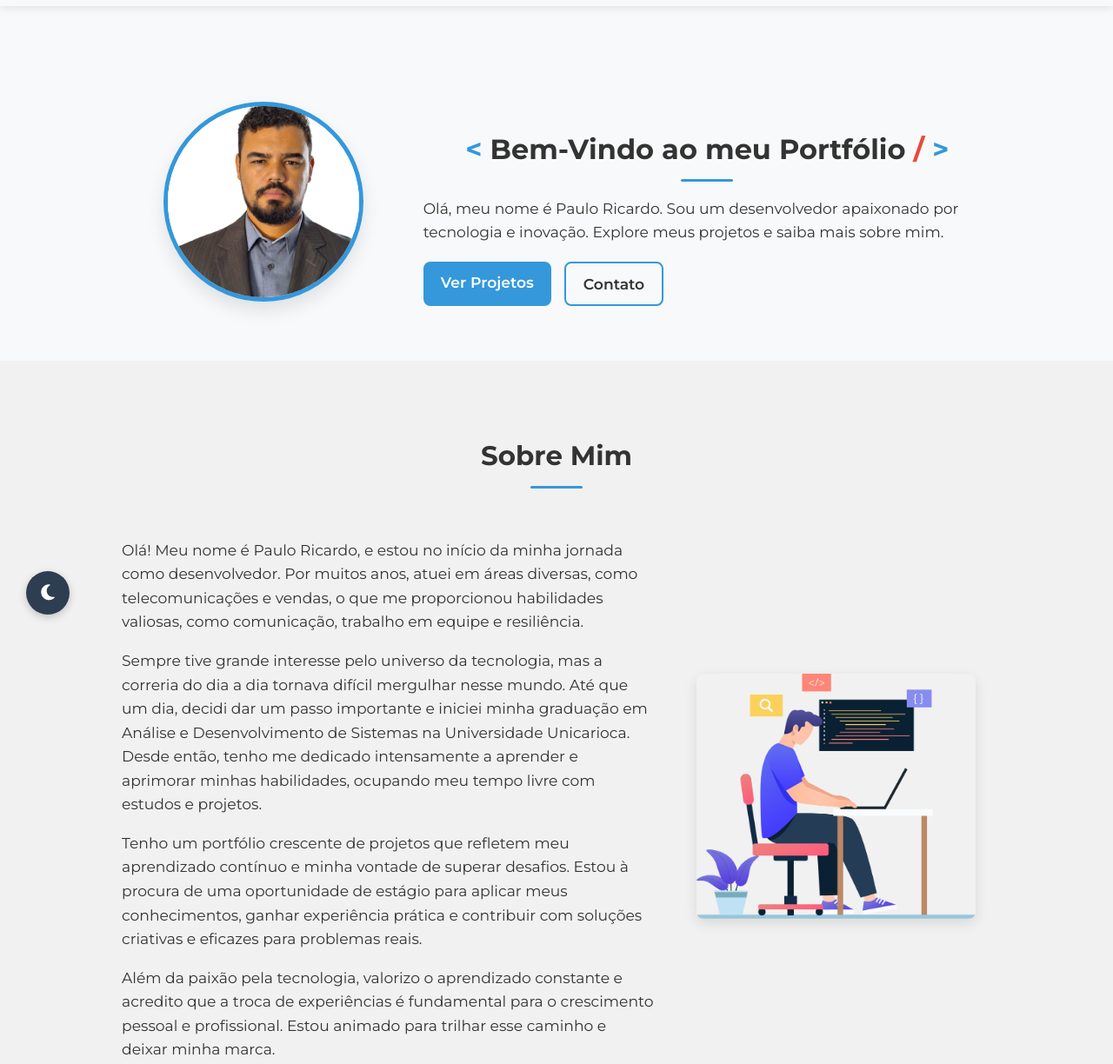
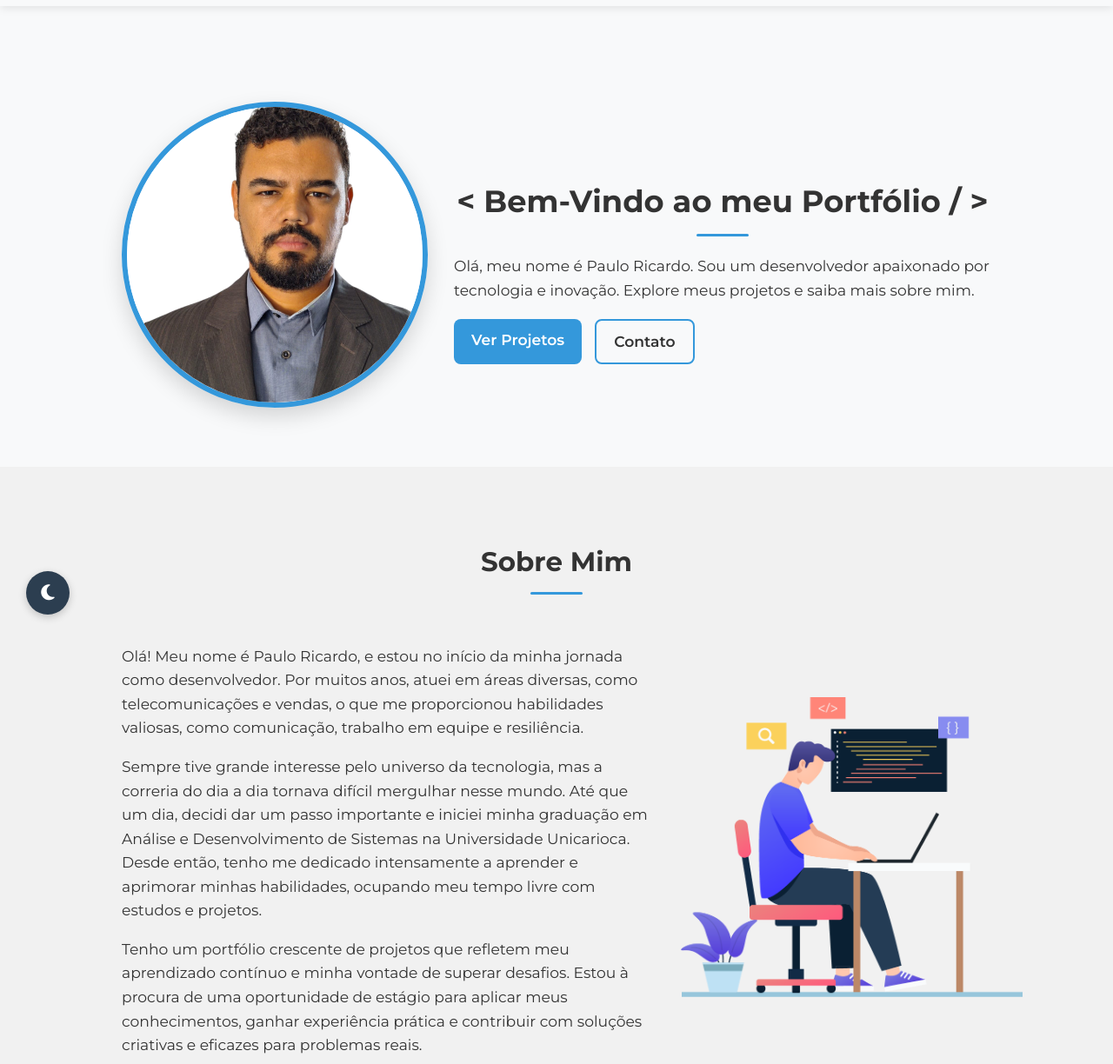
Before and after one commit to PauloRicardo89/paulo-portfolio-dev, a plain HTML site: page index.html in a window 1280 px wide. Shown: the part 63-1287 px from the top of the page at 87% size. Drawn offline with nearby package versions, Linux system fonts and the light colour scheme.

Commit message:
Ajustes de layout: imagem sobre mim sem efeitos e melhorias gerais de layout

```diff
--- a/css/style.css
+++ b/css/style.css
@@ -561,8 +561,8 @@ footer .fa-heart {
 /* Para telas muito pequenas */
 @media (max-width: 480px) {
   #inicio .imagem-circular img {
-    width: 180px;
-    height: 180px;
+    width: 200px;
+    height: 200px;
   }
 
   #inicio h1 {
@@ -579,6 +579,9 @@ footer .fa-heart {
   display: flex;
   align-items: center;
   justify-content: center;
+  min-height: 100vh; /* Ocupar toda a altura da tela */
+  position: relative;
+  box-sizing: border-box;
 }
 
 #inicio .container {
@@ -588,46 +591,38 @@ footer .fa-heart {
   flex-wrap: wrap;
   max-width: 1000px;
   margin: 0 auto;
-  gap: 20px;
+  gap: 30px; /* Aumentando um pouco o espaço entre os elementos */
   padding: 0;
 }
 
 #inicio .imagem-circular {
-  flex: 1 1 200px;
+  flex: 1 1 250px; /* Aumentando a proporção */
   text-align: center;
 }
 
 #inicio .imagem-circular img {
-  width: 220px; /* Reduzindo o tamanho da imagem */
-  height: 220px;
+  width: 340px; /* Aumentando o tamanho da imagem */
+  height: 340px; /* Aumentando o tamanho da imagem */
   border-radius: 50%;
   object-fit: cover;
-  border: 5px solid var(--primary-color);
-  box-shadow: 0 10px 20px rgba(0, 0, 0, 0.1);
+  border: 6px solid var(--primary-color); /* Borda um pouco mais grossa */
+  box-shadow: 0 10px 25px rgba(0, 0, 0, 0.15); /* Sombra mais pronunciada */
   transition: var(--transition);
 }
 
 #inicio .imagem-circular img:hover {
   transform: scale(1.05);
-  box-shadow: 0 15px 30px rgba(0, 0, 0, 0.15);
+  box-shadow: 0 15px 30px rgba(0, 0, 0, 0.2);
 }
 
 #inicio .texto {
-  flex: 2 1 400px;
+  flex: 2 1 450px; /* Ajustando a proporção */
 }
 
 #inicio h1 {
-  font-size: 2rem; /* Redução do tamanho da fonte */
-  margin-bottom: 15px;
+  font-size: 2.2rem; /* Aumentando um pouco o tamanho da fonte */
+  margin-bottom: 20px;
   color: var(--text-color);
-}
-
-#inicio .bracket {
-  color: var(--primary-color);
-}
-
-#inicio .slash {
-  color: var(--accent-color);
 }
 
 /* Estilos para a seção Sobre Mim */
@@ -655,17 +650,18 @@ footer .fa-heart {
 }
 
 .sobre-imagem img {
-  max-width: 90%;
+  max-width: 110%;
   height: auto;
-  border-radius: var(--border-radius);
-  box-shadow: 0 5px 15px rgba(0, 0, 0, 0.1);
+  /*border-radius: var(--border-radius);
+  box-shadow: 0 5px 15px rgba(0, 0, 0, 0.1);*/
   transition: var(--transition);
 }
 
-.sobre-imagem img:hover {
+/* Removendo o efeito hover da imagem "Sobre Mim" */
+/* .sobre-imagem img:hover {
   transform: translateY(-5px);
   box-shadow: 0 10px 25px rgba(0, 0, 0, 0.15);
-}
+} */
 
 /* Estilos para seção de projetos */
 .projeto-container {
--- a/index.html
+++ b/index.html
@@ -86,9 +86,6 @@
         </p>
         <p>
           Tenho um portfólio crescente de projetos que refletem meu aprendizado contínuo e minha vontade de superar desafios. Estou à procura de uma oportunidade de estágio para aplicar meus conhecimentos, ganhar experiência prática e contribuir com soluções criativas e eficazes para problemas reais.
-        </p>
-        <p>
-          Além da paixão pela tecnologia, valorizo o aprendizado constante e acredito que a troca de experiências é fundamental para o crescimento pessoal e profissional. Estou animado para trilhar esse caminho e deixar minha marca.
         </p>
       </div>
       <div class="sobre-imagem" data-aos="fade-left">
```
